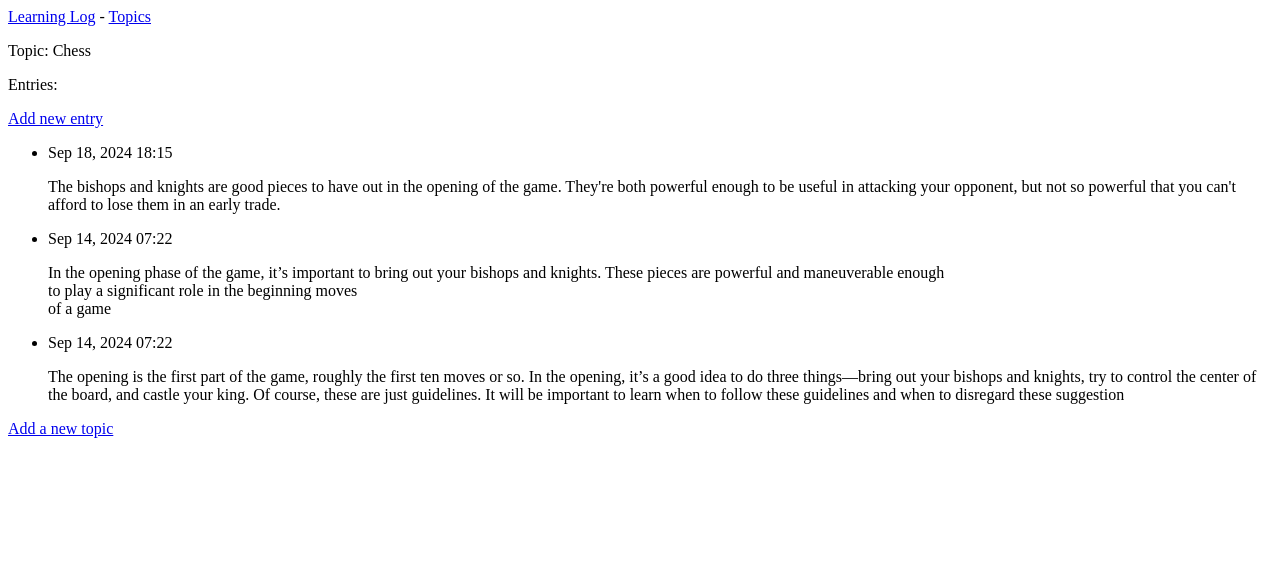
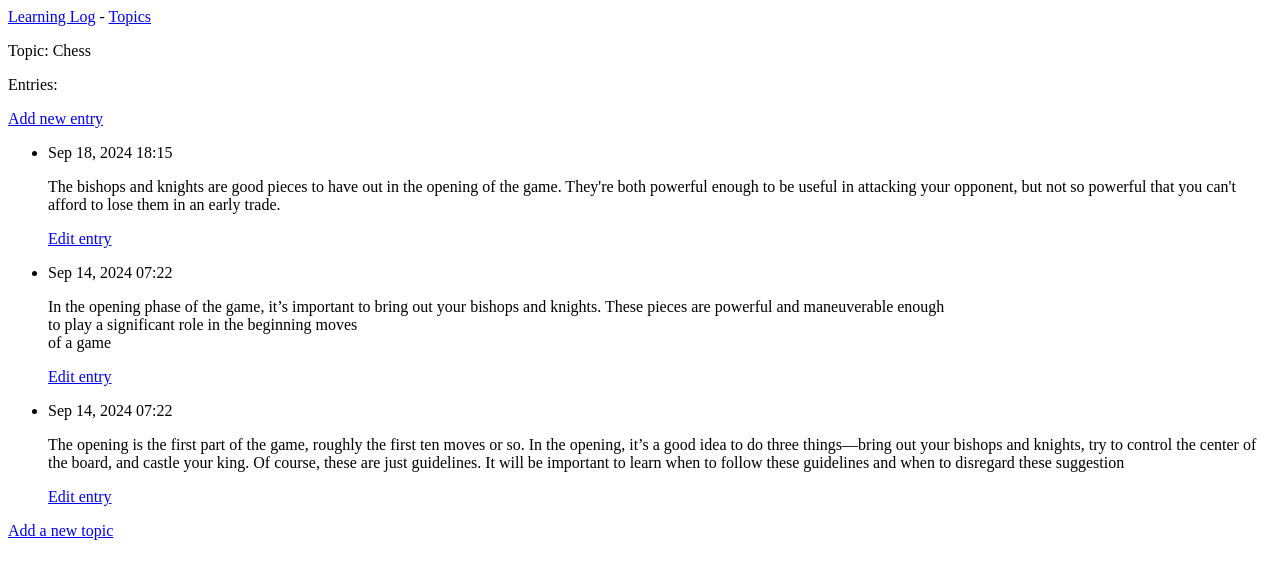
Before and after one commit to GakuruUri/Django_learning_log, a Django app: page /topics/1/ in a window 1280 px wide. Shown: the top 579 px of the page. Run offline with Django 5.2, Linux system fonts and the light colour scheme; data comes from the database, SQL or seed files in the repository.

Commit message:
Linking to the edit_entry Page

```diff
--- a/learning_logs/templates/learning_logs/topic.html
+++ b/learning_logs/templates/learning_logs/topic.html
@@ -14,6 +14,9 @@
             <li>
                 <p>{{ entry.date_added|date:'M d, Y H:i' }}</p>
                 <p>{{ entry.text|linebreaks }}</p>
+                <p>
+                    <a href="{% url 'learning_logs:edit_entry' entry.id %}">
+                    Edit entry</a></p>
             </li>
         {% empty %}
             <li>There are no entries for this topic yet.</li>
--- a/learning_logs/urls.py
+++ b/learning_logs/urls.py
@@ -19,5 +19,8 @@ urlpatterns = [
     # Page for adding a new entry.
     path('new_entry/<int:topic_id>/', views.new_entry, name='new_entry'),
 
+    # Page for editing an entry.
+    path('edit_entry/<int:entry_id>/', views.edit_entry, name='edit_entry'),
+
 
 ]
--- a/learning_logs/views.py
+++ b/learning_logs/views.py
@@ -1,5 +1,5 @@
 from django.shortcuts import render, redirect
-from .models import Topic
+from .models import Topic, Entry
 from .forms import TopicForm, EntryForm
 
 # Create your views here.
@@ -59,3 +59,22 @@ def new_entry(request, topic_id):
     # Display a blank or invalid form.
     context = {'topic': topic, 'form': form}
     return render(request, 'learning_logs/new_entry.html', context)
+
+
+def edit_entry(request, entry_id):
+    """ Edit an existing entry."""
+    entry = Entry.objects.get(id=entry_id)
+    topic = entry.topic
+
+    if request.method != 'POST':
+        # Intial request; pre-fill form with current entry
+        form = EntryForm(instance=entry)
+    else:
+        # POST data submitted; process data
+        form = EntryForm(instance=entry, data=request.POST)
+        if form.is_valid():
+            form.save()
+            return redirect('learning_logs:topic', topic_id=topic.id)
+
+    context = {'entry': entry, 'topic': topic, 'form': form}
+    return render(request, 'learning_logs/edit_entry.html', context)
```
Also changed, not shown: learning_logs/templates/learning_logs/edit_entry.html (added, +15 -0 lines).
